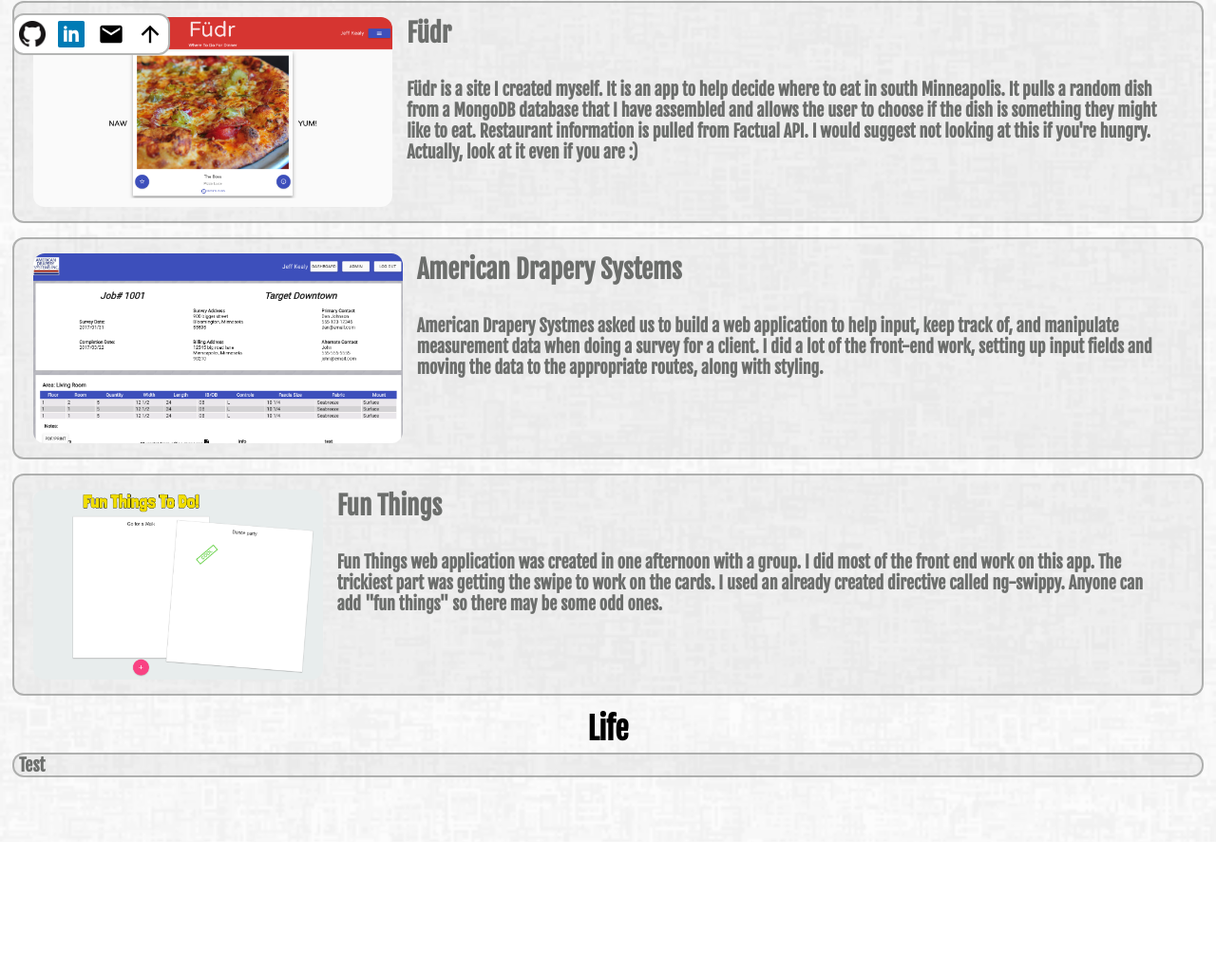
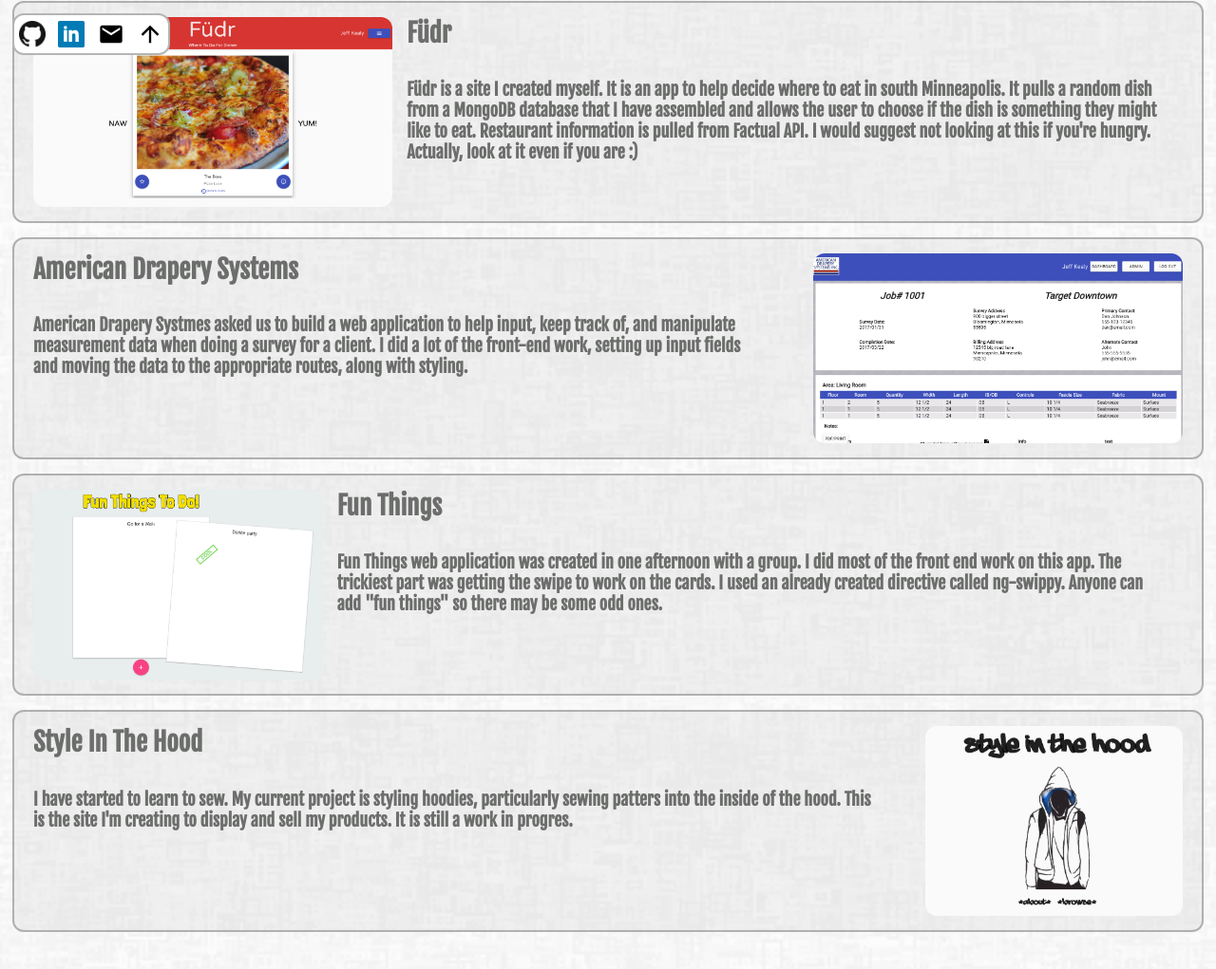
Before and after one commit to jeffkealy/jeff-kealy-portfolio, a website: page public/views/index.html in a window 1280 px wide. Shown: the part 727-1748 px from the top of the page at 95% size. Before the commit the page ends 1614 px from the top, so only its background shows below. Drawn offline with nearby package versions, Linux system fonts and the light colour scheme; a web font is replaced by a local one.

Commit message:
added styleinthehood

```diff
--- a/public/scripts/client.js
+++ b/public/scripts/client.js
@@ -10,9 +10,8 @@ $(document).ready(function(){
   sr.reveal('.workContainer h1');
   sr.reveal('.fudr');
   sr.reveal('.amDS');
-
-
-  sr.reveal('.lifeContainer')
+  sr.reveal('.funThings');
+  sr.reveal('.styleInTheHood');
   //scroll to work div
   $("#workButton").click(function() {
     $('html, body').animate({
--- a/public/styles/style.css
+++ b/public/styles/style.css
@@ -168,6 +168,9 @@ a{
   align-items: left;
   cursor: pointer;
 }
+.amDS .description{
+  padding-left: 15px;
+}
 .funThings:hover{
   background-color: rgba(186, 187, 186, 0.42);
 }
@@ -183,7 +186,24 @@ a{
   align-items: left;
   cursor: pointer;
 }
-
+.styleInTheHood:hover{
+  background-color: rgba(186, 187, 186, 0.42);
+}
+.styleInTheHood{
+  margin: 15px 5px 15px 5px;
+  border-radius: 12px;
+  border: 2px solid rgba(145, 147, 145, 0.68);
+  background-color: rgba(185, 187, 185, 0.16);
+  color: rgba(97, 99, 97, 0.92);
+  font-size: 18px;
+  padding: 0 5px 0 5px;
+  display: flex;
+  align-items: left;
+  cursor: pointer;
+}
+.styleInTheHood .description{
+  padding-left: 15px;
+}
 .footerSpace{
   height: 55px;
 }
--- a/public/views/index.html
+++ b/public/views/index.html
@@ -29,7 +29,7 @@
       <div class="aboutMeContainer">
         <p>I'm Jeff. I am a software developer from Minneapolis, MN.<br>
           <br> My experience is in these technologies
-          <br>JavaScript : AngularJs : Angular Material : jQuery : HTML5 : CSS3 : Express : Node.js : Bootstrap : MongoDB : SQL : Adobe Photoshop
+          <br>JavaScript : AngularJs : Angular Material : jQuery : HTML5 : CSS3 : Express : Node.js : Bootstrap : MongoDB : SQL : Firebase : Adobe Photoshop
           <br>
           <br>
           I'm a learner, a doer, and have a strong connection with developing community.
@@ -50,12 +50,13 @@
       </a>
       <a href= "https://infinite-wave-45440.herokuapp.com/" target="_blank">
         <div class="amDS">
-          <img class="imageThumbnail" src="../assets/ADSScreenShot.png" alt="ADS">
           <div class="description">
             <h2>American Drapery Systems</h2>
             <p> American Drapery Systmes asked us to build a web application to help input, keep track of, and manipulate measurement data when doing a survey for a client.
               I did a lot of the front-end work, setting up input fields and moving the data to the appropriate routes, along with styling. </p>
           </div>
+          <img class="imageThumbnail" src="../assets/ADSScreenShot.png" alt="ADS">
+
         </div>
       </a>
       <a href= "https://stark-woodland-23344.herokuapp.com/#/" target="_blank">
@@ -63,18 +64,30 @@
           <img class="imageThumbnail" src="../assets/FunThingsScreenShot.png" alt="ADS">
           <div class="description">
             <h2>Fun Things</h2>
-            <p> Fun Things web application was created in one afternoon with a group.  I did most of the front end work on this app.  The trickiest part was getting the swipe to work on the cards. I used an already created directive called ng-swippy. Anyone can add "fun things" so there may be some odd ones.  </p>
+            <p> Fun Things web application was created in one afternoon with a group.
+              I did most of the front end work on this app.  The trickiest part was getting the swipe to work on the cards. I used an already created directive called ng-swippy. Anyone can add "fun things" so there may be some odd ones.  </p>
           </div>
         </div>
       </a>
+      <a href= "https://style-in-the-hood.herokuapp.com/#!/home" target="_blank">
+        <div class="styleInTheHood">
+          <div class="description">
+            <h2>Style In The Hood</h2>
+            <p>I have started to learn to sew. My current project is styling hoodies, particularly sewing patters
+                into the inside of the hood.  This is the site I'm creating to display and sell my products. It is still a work
+                in progres.</p>
+          </div>
+          <img class="imageThumbnail" src="../assets/StyleInTheHoodScreenShot.png" alt="styleInTheHood">
+        </div>
+      </a>
     </div>
-    <div class="lifeContainer">
+    <!-- <div class="lifeContainer">
       <h1 class="head">Life</h1>
       <div class="fudr">
         Test
-        <!-- <img src="../assets/FudrScreenShot.png" alt=""> -->
+        <img src="../assets/FudrScreenShot.png" alt="">
       </div>
-    </div>
+    </div> -->
     <div class="footerSpace"></div>
     <footer>
       <a href="https://github.com/jeffkealy" target="_blank"><img src="../assets/GitHub-Mark-64px.png" alt="github"></a>
```
Also changed, not shown: public/assets/StyleInTheHoodScreenShot.png (added).
